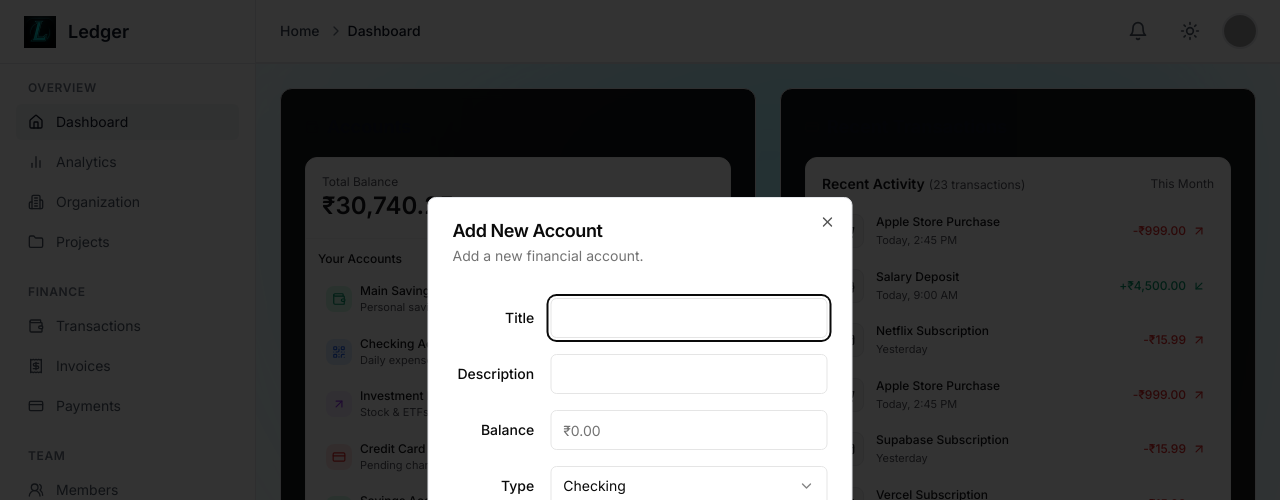
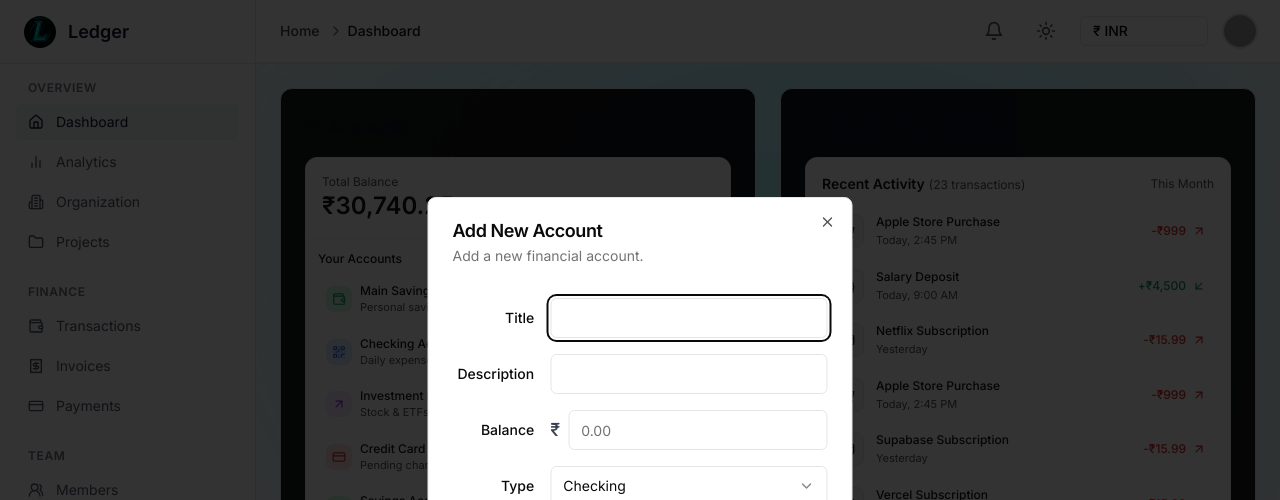
Before and after one commit to abhishekanand16/Fin_Dashboard, a Next.js app: page /dashboard in a window 1280 px wide. Both pictures are taken after a click on the button "Add". Shown: the top 500 px of the page. Built offline with nearby package versions, Linux system fonts and the light colour scheme; grey boxes are pictures that could not be loaded.

Commit message:
New_currency page
currency changes made

```diff
--- a/components/dialogs/add-edit-account-dialog.tsx
+++ b/components/dialogs/add-edit-account-dialog.tsx
@@ -13,6 +13,7 @@ import { Input } from "@/components/ui/input"
 import { Label } from "@/components/ui/label"
 import { Select, SelectContent, SelectItem, SelectTrigger, SelectValue } from "@/components/ui/select"
 import { useState, useEffect } from "react"
+import { useFinancialData } from "@/context/financial-data-context"
 
 interface AccountItem {
   id: string
@@ -34,6 +35,20 @@ export default function AddEditAccountDialog({ isOpen, onClose, onSubmit, initia
   const [description, setDescription] = useState(initialData?.description || "")
   const [balance, setBalance] = useState(initialData?.balance || "")
   const [type, setType] = useState<AccountItem["type"]>(initialData?.type || "checking")
+  const { currency } = useFinancialData()
+  const currencyOptions = [
+    { code: "INR", symbol: "₹" },
+    { code: "USD", symbol: "$" },
+    { code: "EUR", symbol: "€" },
+    { code: "GBP", symbol: "£" },
+    { code: "AUD", symbol: "A$" },
+    { code: "CAD", symbol: "C$" },
+    { code: "SGD", symbol: "S$" },
+    { code: "JPY", symbol: "¥" },
+    { code: "CNY", symbol: "¥" },
+    { code: "ZAR", symbol: "R" },
+  ]
+  const currencySymbol = currencyOptions.find((c) => c.code === currency)?.symbol || "₹"
 
   useEffect(() => {
     if (initialData) {
@@ -92,14 +107,19 @@ export default function AddEditAccountDialog({ isOpen, onClose, onSubmit, initia
             <Label htmlFor="balance" className="text-right">
               Balance
             </Label>
-            <Input
-              id="balance"
-              value={balance}
-              onChange={(e) => setBalance(e.target.value)}
-              className="col-span-3"
-              type="text" // Use text to allow for currency symbols, or number if strictly numeric
-              placeholder="₹0.00"
-            />
+            <div className="col-span-3 flex items-center gap-2">
+              <span className="inline-block text-lg font-medium text-gray-700 dark:text-gray-200">{currencySymbol}</span>
+              <Input
+                id="balance"
+                value={balance}
+                onChange={(e) => setBalance(e.target.value.replace(/[^0-9.]/g, ""))}
+                className="flex-1"
+                type="text"
+                inputMode="decimal"
+                pattern="[0-9.]*"
+                placeholder="0.00"
+              />
+            </div>
           </div>
           <div className="grid grid-cols-4 items-center gap-4">
             <Label htmlFor="type" className="text-right">
--- a/components/dialogs/add-edit-event-dialog.tsx
+++ b/components/dialogs/add-edit-event-dialog.tsx
@@ -20,6 +20,7 @@ import { Calendar } from "@/components/ui/calendar"
 import { Popover, PopoverContent, PopoverTrigger } from "@/components/ui/popover"
 import { format } from "date-fns"
 import { cn } from "@/lib/utils"
+import { useFinancialData } from "@/context/financial-data-context"
 
 interface ListItem {
   id: string
@@ -61,6 +62,21 @@ export default function AddEditEventDialog({ isOpen, onClose, onSubmit, initialD
   const [amount, setAmount] = useState(initialData?.amount || "")
   const [progress, setProgress] = useState(initialData?.progress?.toString() || "")
   const [status, setStatus] = useState<ListItem["status"]>(initialData?.status || "pending")
+
+  const { currency } = useFinancialData()
+  const currencyOptions = [
+    { code: "INR", symbol: "₹" },
+    { code: "USD", symbol: "$" },
+    { code: "EUR", symbol: "€" },
+    { code: "GBP", symbol: "£" },
+    { code: "AUD", symbol: "A$" },
+    { code: "CAD", symbol: "C$" },
+    { code: "SGD", symbol: "S$" },
+    { code: "JPY", symbol: "¥" },
+    { code: "CNY", symbol: "¥" },
+    { code: "ZAR", symbol: "R" },
+  ]
+  const currencySymbol = currencyOptions.find((c) => c.code === currency)?.symbol || "₹"
 
   useEffect(() => {
     if (initialData) {
@@ -168,13 +184,19 @@ export default function AddEditEventDialog({ isOpen, onClose, onSubmit, initialD
             <Label htmlFor="amount" className="text-right">
               Amount
             </Label>
-            <Input
-              id="amount"
-              value={amount}
-              onChange={(e) => setAmount(e.target.value)}
-              className="col-span-3"
-              placeholder="₹0.00"
-            />
+            <div className="col-span-3 flex items-center gap-2">
+              <span className="inline-block text-lg font-medium text-gray-700 dark:text-gray-200">{currencySymbol}</span>
+              <Input
+                id="amount"
+                value={amount}
+                onChange={(e) => setAmount(e.target.value.replace(/[^0-9.]/g, ""))}
+                className="flex-1"
+                type="text"
+                inputMode="decimal"
+                pattern="[0-9.]*"
+                placeholder="0.00"
+              />
+            </div>
           </div>
           <div className="grid grid-cols-4 items-center gap-4">
             <Label htmlFor="progress" className="text-right">
--- a/components/ledger/analytics-content.tsx
+++ b/components/ledger/analytics-content.tsx
@@ -46,7 +46,7 @@ const accountTypeColors: { [key: string]: string } = {
 }
 
 export default function AnalyticsContent() {
-  const { accounts } = useFinancialData() // Get accounts from context
+  const { accounts, currency } = useFinancialData() // Get accounts and currency from context
 
   // Dynamically derive category data from accounts
   const categoryData = accounts.reduce(
@@ -84,6 +84,20 @@ export default function AnalyticsContent() {
     {} as Record<string, { label: string; color: string }>,
   )
 
+  const currencyOptions = [
+    { code: "INR", symbol: "₹" },
+    { code: "USD", symbol: "$" },
+    { code: "EUR", symbol: "€" },
+    { code: "GBP", symbol: "£" },
+    { code: "AUD", symbol: "A$" },
+    { code: "CAD", symbol: "C$" },
+    { code: "SGD", symbol: "S$" },
+    { code: "JPY", symbol: "¥" },
+    { code: "CNY", symbol: "¥" },
+    { code: "ZAR", symbol: "R" },
+  ]
+  const currencySymbol = currencyOptions.find((c) => c.code === currency)?.symbol || "₹";
+
   return (
     <div className="space-y-6">
       <h1 className="text-2xl font-bold text-gray-900 dark:text-white">Analytics Overview</h1>
@@ -96,7 +110,7 @@ export default function AnalyticsContent() {
             <DollarSign className="h-4 w-4 text-muted-foreground" />
           </CardHeader>
           <CardContent>
-            <div className="text-2xl font-bold">₹82,000</div>
+            <div className="text-2xl font-bold">{currencySymbol}{(82000).toLocaleString("en-IN")}</div>
             <p className="text-xs text-muted-foreground">+20.1% from last month</p>
             <ChartContainer
               config={{
@@ -133,7 +147,7 @@ export default function AnalyticsContent() {
             <TrendingUp className="h-4 w-4 text-muted-foreground" />
           </CardHeader>
           <CardContent>
-            <div className="text-2xl font-bold">₹38,500</div>
+            <div className="text-2xl font-bold">{currencySymbol}{(38500).toLocaleString("en-IN")}</div>
             <p className="text-xs text-muted-foreground">-5.2% from last month</p>
             <ChartContainer
               config={{
--- a/components/ledger/list-01.tsx
+++ b/components/ledger/list-01.tsx
@@ -15,7 +15,7 @@ import {
 } from "lucide-react"
 import { useState } from "react"
 import AddEditAccountDialog from "../dialogs/add-edit-account-dialog"
-import { useFinancialData } from "@/context/financial-data-context" // Import useFinancialData
+import { useFinancialData } from "@/context/financial-data-context"
 
 interface AccountItem {
   id: string
@@ -30,15 +30,29 @@ interface List01Props {
 }
 
 export default function List01({ className }: List01Props) {
-  const { accounts, addAccount, updateAccount } = useFinancialData() // Use data from context
+  const { accounts, addAccount, updateAccount, currency } = useFinancialData()
   const [isAddEditAccountDialogOpen, setIsAddEditAccountDialogOpen] = useState(false)
   const [editingAccount, setEditingAccount] = useState<AccountItem | null>(null)
 
+  const currencyOptions = [
+    { code: "INR", symbol: "₹" },
+    { code: "USD", symbol: "$" },
+    { code: "EUR", symbol: "€" },
+    { code: "GBP", symbol: "£" },
+    { code: "AUD", symbol: "A$" },
+    { code: "CAD", symbol: "C$" },
+    { code: "SGD", symbol: "S$" },
+    { code: "JPY", symbol: "¥" },
+    { code: "CNY", symbol: "¥" },
+    { code: "ZAR", symbol: "R" },
+  ]
+  const currencySymbol = currencyOptions.find((c) => c.code === currency)?.symbol || "₹"
+
   const handleAddEditAccount = (account: AccountItem) => {
     if (account.id.startsWith("acc-")) {
-      addAccount(account) // Use context's addAccount
+      addAccount(account)
     } else {
-      updateAccount(account) // Use context's updateAccount
+      updateAccount(account)
     }
     setIsAddEditAccountDialogOpen(false)
     setEditingAccount(null)
@@ -54,9 +68,8 @@ export default function List01({ className }: List01Props) {
     setIsAddEditAccountDialogOpen(true)
   }
 
-  // Calculate total balance dynamically
   const currentTotalBalance =
-    '₹' +
+    currencySymbol +
     accounts
       .reduce((sum, acc) => {
         const balanceValue = Number.parseFloat(acc.balance.replace(/[^0-9.-]+/g, ""))
@@ -124,7 +137,7 @@ export default function List01({ className }: List01Props) {
               </div>
 
               <div className="flex items-center gap-2">
-                <span className="text-xs font-medium text-zinc-900 dark:text-zinc-100">{account.balance}</span>
+                <span className="text-xs font-medium text-zinc-900 dark:text-zinc-100">{currencySymbol}{Number(account.balance.replace(/[^0-9.]/g, "")).toLocaleString("en-IN")}</span>
                 <Button
                   variant="ghost"
                   size="icon"
--- a/components/ledger/list-02.tsx
+++ b/components/ledger/list-02.tsx
@@ -1,3 +1,5 @@
+"use client"
+
 import { cn } from "@/lib/utils"
 import {
   ArrowUpRight,
@@ -8,6 +10,7 @@ import {
   type LucideIcon,
   ArrowRight,
 } from "lucide-react"
+import { useFinancialData } from "@/context/financial-data-context"
 
 interface Transaction {
   id: string
@@ -96,6 +99,21 @@ const TRANSACTIONS: Transaction[] = [
 ]
 
 export default function List02({ transactions = TRANSACTIONS, className }: List02Props) {
+  const { currency } = useFinancialData()
+  const currencyOptions = [
+    { code: "INR", symbol: "₹" },
+    { code: "USD", symbol: "$" },
+    { code: "EUR", symbol: "€" },
+    { code: "GBP", symbol: "£" },
+    { code: "AUD", symbol: "A$" },
+    { code: "CAD", symbol: "C$" },
+    { code: "SGD", symbol: "S$" },
+    { code: "JPY", symbol: "¥" },
+    { code: "CNY", symbol: "¥" },
+    { code: "ZAR", symbol: "R" },
+  ]
+  const currencySymbol = currencyOptions.find((c) => c.code === currency)?.symbol || "₹"
+
   return (
     <div
       className={cn(
@@ -152,7 +170,7 @@ export default function List02({ transactions = TRANSACTIONS, className }: List0
                     )}
                   >
                     {transaction.type === "incoming" ? "+" : "-"}
-                    {transaction.amount}
+                    {currencySymbol}{Number(transaction.amount.replace(/[^0-9.]/g, "")).toLocaleString("en-IN")}
                   </span>
                   {transaction.type === "incoming" ? (
                     <ArrowDownLeft className="w-3.5 h-3.5 text-emerald-600 dark:text-emerald-400" />
--- a/components/ledger/sidebar.tsx
+++ b/components/ledger/sidebar.tsx
@@ -86,7 +86,7 @@ export default function Sidebar() {
                 alt="Ledger logo"
                 width={32}
                 height={32}
-                className="flex-shrink-0"
+                className="flex-shrink-0 rounded-full object-cover"
               />
               <span className="text-lg font-semibold hover:cursor-pointer text-gray-900 dark:text-white">
                 Ledger
--- a/components/ledger/top-nav.tsx
+++ b/components/ledger/top-nav.tsx
@@ -6,6 +6,7 @@ import Profile01 from "./profile-01"
 import Link from "next/link"
 import { ThemeToggle } from "../theme-toggle"
 import { usePathname } from "next/navigation"
+import { useFinancialData } from "@/context/financial-data-context"
 
 interface BreadcrumbItem {
   label: string
@@ -14,6 +15,19 @@ interface BreadcrumbItem {
 
 export default function TopNav() {
   const pathname = usePathname()
+  const { currency, setCurrency } = useFinancialData()
+  const currencyOptions = [
+    { code: "INR", symbol: "₹", name: "Indian Rupee" },
+    { code: "USD", symbol: "$", name: "US Dollar" },
+    { code: "EUR", symbol: "€", name: "Euro" },
+    { code: "GBP", symbol: "£", name: "British Pound" },
+    { code: "AUD", symbol: "A$", name: "Australian Dollar" },
+    { code: "CAD", symbol: "C$", name: "Canadian Dollar" },
+    { code: "SGD", symbol: "S$", name: "Singapore Dollar" },
+    { code: "JPY", symbol: "¥", name: "Japanese Yen" },
+    { code: "CNY", symbol: "¥", name: "Chinese Yuan" },
+    { code: "ZAR", symbol: "R", name: "South African Rand" },
+  ]
 
   const generateBreadcrumbs = () => {
     const pathSegments = pathname.split("/").filter((segment) => segment !== "")
@@ -61,6 +75,25 @@ export default function TopNav() {
         <ThemeToggle />
 
         <DropdownMenu>
+          <DropdownMenuTrigger className="focus:outline-none px-3 py-1 rounded-md border border-gray-200 dark:border-[#2B2B30] bg-white dark:bg-[#18181B] text-sm font-medium flex items-center gap-2 min-w-[8rem]">
+            {currencyOptions.find((c) => c.code === currency)?.symbol || "₹"} {currency}
+          </DropdownMenuTrigger>
+          <DropdownMenuContent align="start" sideOffset={0} className="min-w-[8rem] w-full">
+            {currencyOptions.map((option) => (
+              <button
+                key={option.code}
+                className={`w-full text-left px-3 py-2 hover:bg-gray-100 dark:hover:bg-[#23232A] rounded flex items-center gap-2 ${currency === option.code ? 'font-bold text-primary' : ''}`}
+                onClick={() => setCurrency(option.code)}
+              >
+                <span>{option.symbol}</span>
+                <span>{option.code}</span>
+                <span className="ml-auto text-xs text-gray-500">{option.name}</span>
+              </button>
+            ))}
+          </DropdownMenuContent>
+        </DropdownMenu>
+
+        <DropdownMenu>
           <DropdownMenuTrigger className="focus:outline-none">
             <img
               src="https://ferf1mheo22r9ira.public.blob.vercel-storage.com/avatar-01-n0x8HFv8EUetf9z6ht0wScJKoTHqf8.png"
--- a/context/financial-data-context.tsx
+++ b/context/financial-data-context.tsx
@@ -109,6 +109,8 @@ interface FinancialDataContextType {
   events: ListItem[]
   addEvent: (event: ListItem) => void
   updateEvent: (event: ListItem) => void
+  currency: string
+  setCurrency: (currency: string) => void
 }
 
 const FinancialDataContext = createContext<FinancialDataContextType | undefined>(undefined)
@@ -116,6 +118,7 @@ const FinancialDataContext = createContext<FinancialDataContextType | undefined>
 export function FinancialDataProvider({ children }: { children: ReactNode }) {
   const [accounts, setAccounts] = useState<AccountItem[]>(INITIAL_ACCOUNTS)
   const [events, setEvents] = useState<ListItem[]>(INITIAL_EVENTS)
+  const [currency, setCurrency] = useState<string>("INR")
 
   const addAccount = useCallback((newAccount: AccountItem) => {
     setAccounts((prev) => [...prev, newAccount])
@@ -134,7 +137,7 @@ export function FinancialDataProvider({ children }: { children: ReactNode }) {
   }, [])
 
   return (
-    <FinancialDataContext.Provider value={{ accounts, addAccount, updateAccount, events, addEvent, updateEvent }}>
+    <FinancialDataContext.Provider value={{ accounts, addAccount, updateAccount, events, addEvent, updateEvent, currency, setCurrency }}>
       {children}
     </FinancialDataContext.Provider>
   )
```
